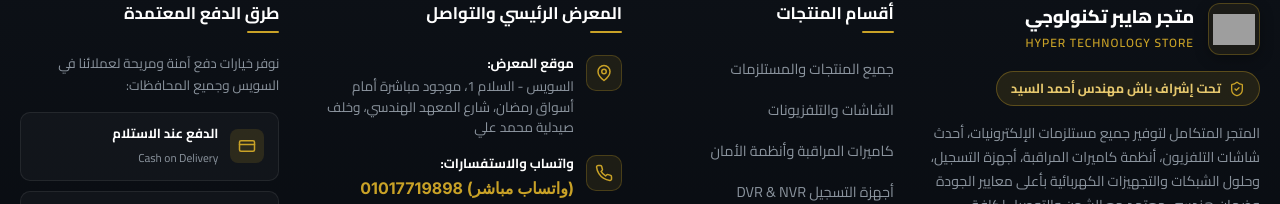
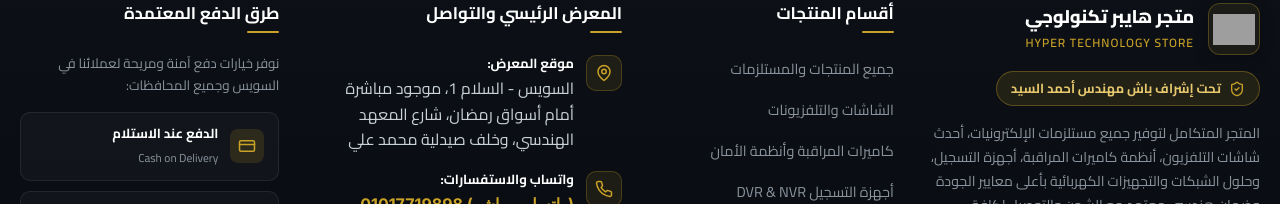
Before and after one commit to alimohammedkhaleel/hyber-technology, a React (Vite) app in the folder client/: page / in a window 1280 px wide. Shown: the part 1586-1790 px from the top of the page. Built offline with nearby package versions, Linux system fonts and the light colour scheme; no server answers; grey boxes are pictures that could not be loaded.

Commit message:
Update Google Maps location link to official store pin

```diff
--- a/client/src/components/layout/Footer/Footer.tsx
+++ b/client/src/components/layout/Footer/Footer.tsx
@@ -93,7 +93,15 @@
                 </div>
                 <div>
                   <strong>موقع المعرض:</strong>
-                  <p>{BRANDING.address}</p>
+                  <a
+                    href={BRANDING.googleMapsUrl}
+                    target="_blank"
+                    rel="noopener noreferrer"
+                    className="location-footer-link"
+                    title="فتح الموقع على خرائط جوجل"
+                  >
+                    {BRANDING.address}
+                  </a>
                 </div>
               </li>
 
--- a/client/src/config/branding.ts
+++ b/client/src/config/branding.ts
@@ -23,6 +23,8 @@
   supportPhone: '01017719898',
   address: 'السويس - السلام 1، موجود مباشرة أمام أسواق رمضان، شارع المعهد الهندسي، وخلف صيدلية محمد علي',
   city: 'السويس',
+  mapsUrl: 'https://maps.app.goo.gl/oFn1Vj86FxHmGY726',
+  googleMapsUrl: 'https://maps.app.goo.gl/oFn1Vj86FxHmGY726',
   coverageAr: 'شحن وتوصيل فوري لجميع محافظات جمهورية مصر العربية',
   version: '1.0.0',
   copyright: '© 2026 متجر هايبر تكنولوجي (Hyper Technology Store). جميع الحقوق محفوظة.',
--- a/client/src/pages/Home/HomePage.tsx
+++ b/client/src/pages/Home/HomePage.tsx
@@ -494,7 +494,7 @@
                 </a>
 
                 <a
-                  href="https://maps.google.com/?q=Suez+Al-Salam+1"
+                  href={BRANDING.googleMapsUrl}
                   target="_blank"
                   rel="noopener noreferrer"
                   className="btn btn-secondary location-map-btn"
```
